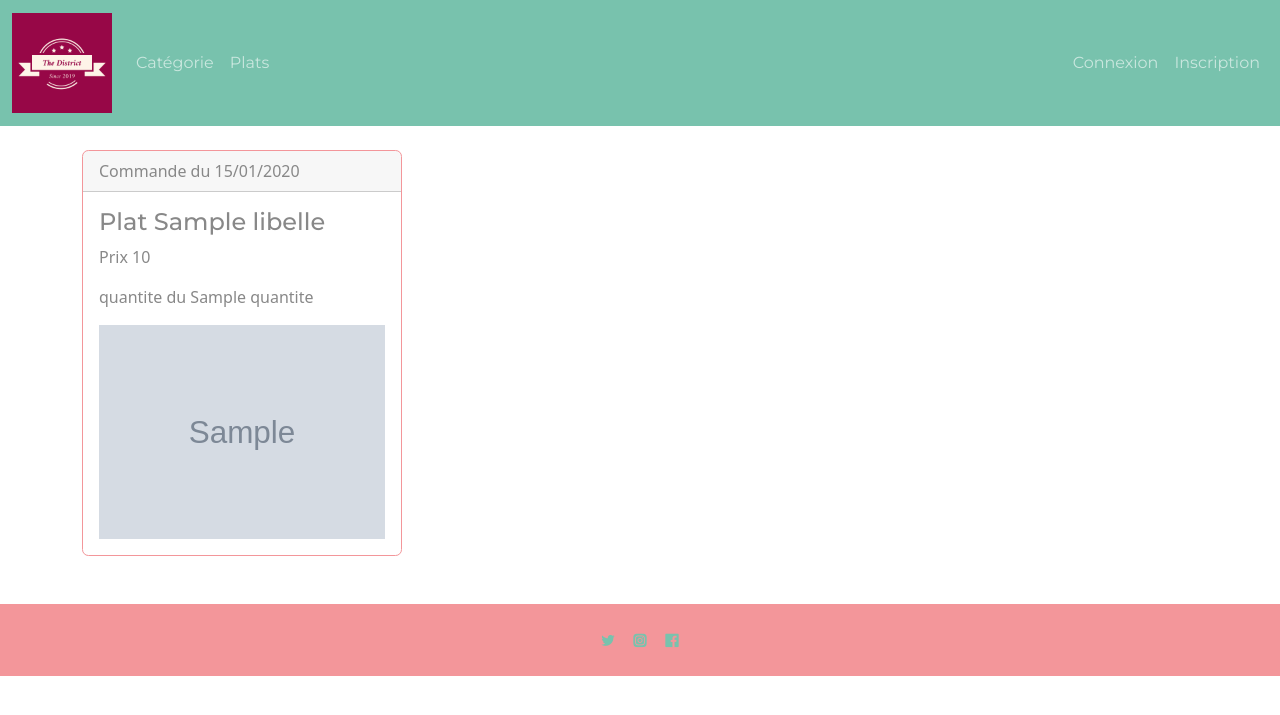
After one commit to SabrarLucas/theDistrict, a Symfony app: template templates/pages/commande/detail.html.twig in a window 1280 px wide. The commit adds this page. Shown: the top 715 px of the page. Run offline with Twig, Linux system fonts and the light colour scheme; the template is opened without the code that fills it: most values are stand-ins (such as "Sample title", 1, 10 or a date in 2020); grey boxes marked "Sample" are stand-in pictures; some libraries are stand-ins or nearby versions.

Commit message:
footer et etat commande

```diff
--- a/templates/base.html.twig
+++ b/templates/base.html.twig
@@ -9,6 +9,7 @@
             {{ encore_entry_link_tags('app') }}
             <link rel="stylesheet" href="https://bootswatch.com/5/minty/bootstrap.min.css">
             <link rel="stylesheet" href="https://bootswatch.com/5/minty/_variables.scss">
+            <link rel="stylesheet" href="https://unicons.iconscout.com/release/v4.0.0/css/line.css">
         {% endblock %}
 
         {% block javascripts %}
@@ -20,6 +21,11 @@
         {% block header %}
             {% include "partials/_header.html.twig" %}
         {% endblock %}
+
         {% block body %}{% endblock %}
+
+        {% block footer %}
+            {% include "partials/_footer.html.twig" %}
+        {% endblock %}
     </body>
 </html>
--- a/templates/pages/categorie/index.html.twig
+++ b/templates/pages/categorie/index.html.twig
@@ -3,7 +3,7 @@
 {% block title %}TheDistrict - Catégories{% endblock %}
 
 {% block body %}
-    <div class="container mt-4">
+    <div class="container mt-4 mb-5">
         {% for categorie in categories %}
             <div class="card border-primary mb-3" style="max-width: 20rem;">
                 <div class="card-header">{{ categorie.libelle }}</div>
--- /dev/null
+++ b/templates/pages/commande/detail.html.twig
@@ -0,0 +1,23 @@
+{% extends "base.html.twig" %}
+
+{% block title %}The District - Détail de commande{% endblock %}
+
+{% block body %}
+<div class="container mt-4 mb-5">
+    {% for commande in commandes %}
+        {% for detail in details %}
+            {% for plat in plats %}
+                <div class="card border-secondary mb-3" style="max-width: 20rem;">
+                    <div class="card-header">Commande du {{ commande.commandedAt | date('d/m/Y') }}</div>
+                    <div class="card-body">
+                        <h4 class="card-title">Plat {{ plat.libelle }}</h4>
+                        <p class="card-text">Prix {{ plat.prix }}</p>
+                        <p class="card-text">quantite du {{ detail.quantite }}</p>
+                        <img src="{{ asset('images_the_district/food/') ~ plat.image }}" alt="{{ plat.libelle }}" width="100%">
+                    </div>
+                </div>
+            {% endfor %}
+        {% endfor %}
+    {% endfor %}
+</div>
+{% endblock %}
--- a/templates/pages/commande/index.html.twig
+++ b/templates/pages/commande/index.html.twig
@@ -15,12 +15,12 @@
                 </tr>
             </thead>
             <tbody>
-            {% for commande in utilisteur.commandes %}
+            {% for commande in utilisateur.commandes %}
                 <tr class="table-primary">
-                    <th scope="row">{{ commande.id }}</th>
+                    <th scope="row">{{ commande.commandedAt | date('d/m/Y') }}</th>
                     <td>{{ commande.total }}</td>
                     <td>{{ commande.etat }}</td>
-                    <td></td>
+                    <td><a href="{{ path('commande.detail', {id: commande.id}) }}" class="btn btn-secondary">Détail</a></td>
                 </tr>
             {% endfor %}
             </tbody>
--- a/templates/partials/_footer.html.twig
+++ b/templates/partials/_footer.html.twig
@@ -0,0 +1,11 @@
+<footer class="bg-secondary mt-4 p-4 fixed-bottom-0 position-flex">
+    <div class="container">
+        <div class="row">
+            <div class="d-flex justify-content-center">
+                <a href="#" class="mx-2"><i class="uil uil-twitter"></i></a>
+                <a href="#" class="mx-2"><i class="uil uil-instagram-alt"></i></a>
+                <a href="#" class="mx-2"><i class="uil uil-facebook"></i></i></a>
+            </div>
+        </div>
+    </div>
+</footer>
```
Also changed, not shown: src/Controller/CommandeController.php (+28 -2 lines), src/DataFixtures/AppFixtures.php (+29 -6 lines), src/Entity/Commande.php (+7 -6 lines).
